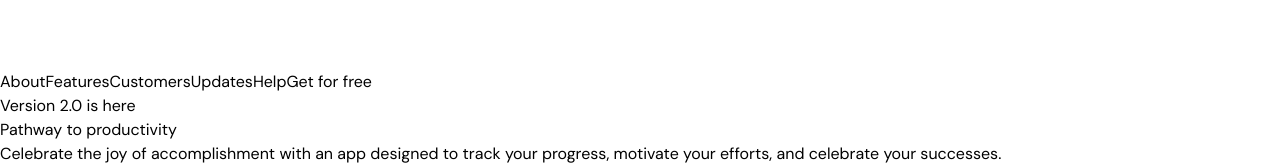
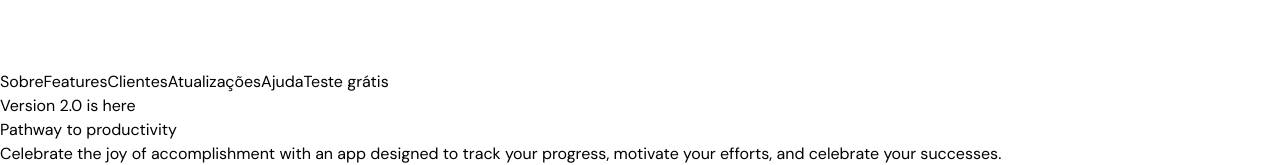
Before and after one commit to Carlos-Levi/RastroPro, a Next.js app: page / in a window 1280 px wide. Shown: the part 2578-2743 px from the top of the page. Built offline with nearby package versions, Linux system fonts and the light colour scheme.

Commit message:
Update Header.tsx

```diff
--- a/src/sections/Header.tsx
+++ b/src/sections/Header.tsx
@@ -8,10 +8,10 @@ export const Header = () => {
     <header className="sticky top-0 backdrop-blur-sm z-20">
       <div className="flex justify-center items-center py-3 bg-black text-white text-sm gap-3">
         <p className="text-white/60 hidden md:block">
-          Streamline your workflow and boost your productivity
+          Simplifique seu fluxo de trabalho e aumente sua produtividade
         </p>
         <div className="inline-flex gap-1 items-center">
-          <p>Get started for free</p>
+          <p>Experimente grátis</p>
           <ArrowRight className="h-4 w-4 inline-flex justify-center items-center" />
         </div>
       </div>
@@ -21,13 +21,13 @@ export const Header = () => {
             <Image src={Logo} alt="Saas Logo" height={40} width={40} />
             <MenuIcon className="h-5 w-5 md:hidden" />
             <nav className="hidden md:flex gap-6 text-black/60 items-center">
-              <a href="#">About</a>
+              <a href="#">Sobre</a>
               <a href="#">Features</a>
-              <a href="#">Customers</a>
-              <a href="#">Updates</a>
-              <a href="#">Help</a>
+              <a href="#">Clientes</a>
+              <a href="#">Atualizações</a>
+              <a href="#">Ajuda</a>
               <button className="bg-black text-white px-4 py-2 rounded-lg font-medium inline-flex align-items justify-center tracking-tight">
-                Get for free
+                Teste grátis
               </button>
             </nav>
           </div>
```
